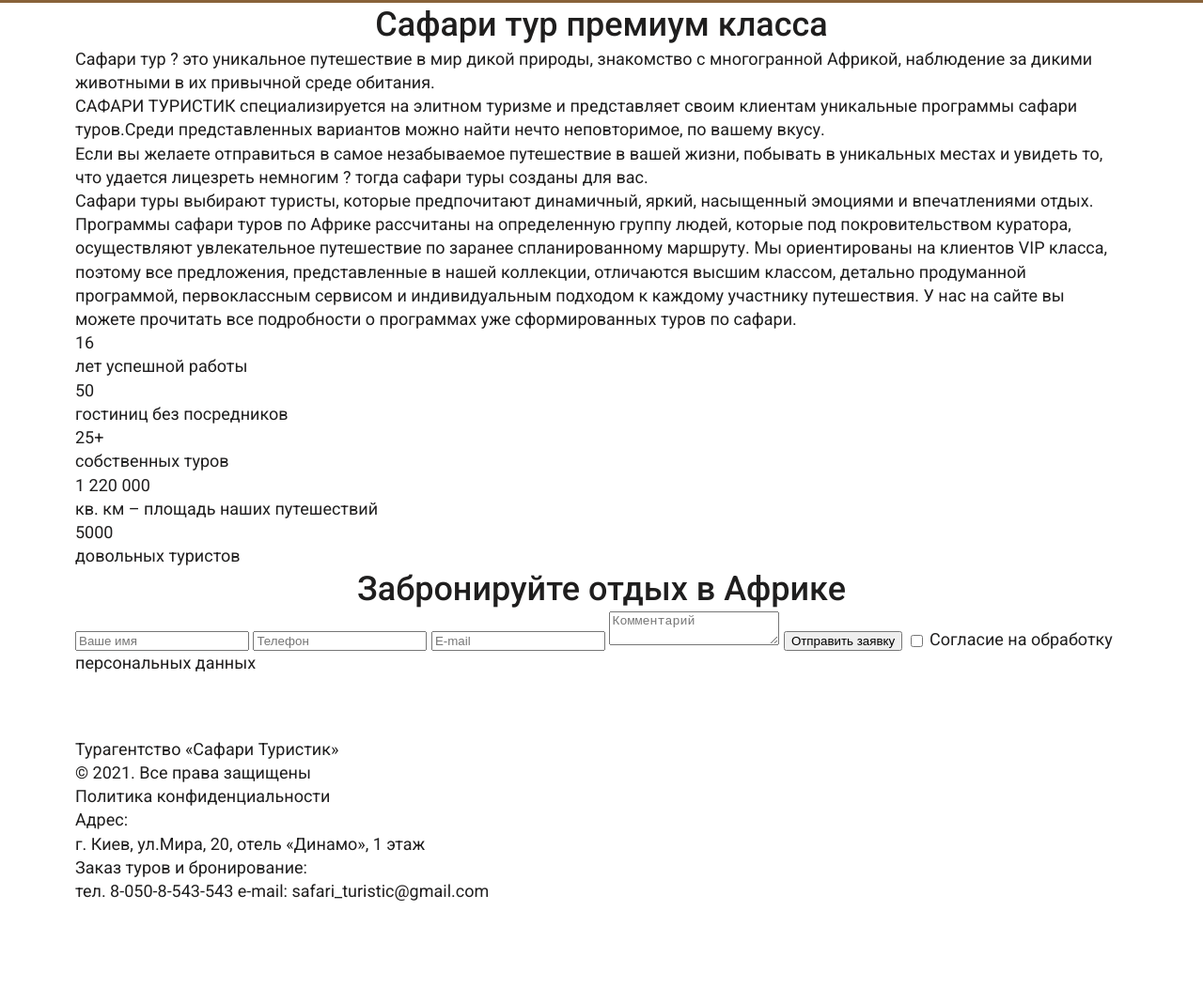
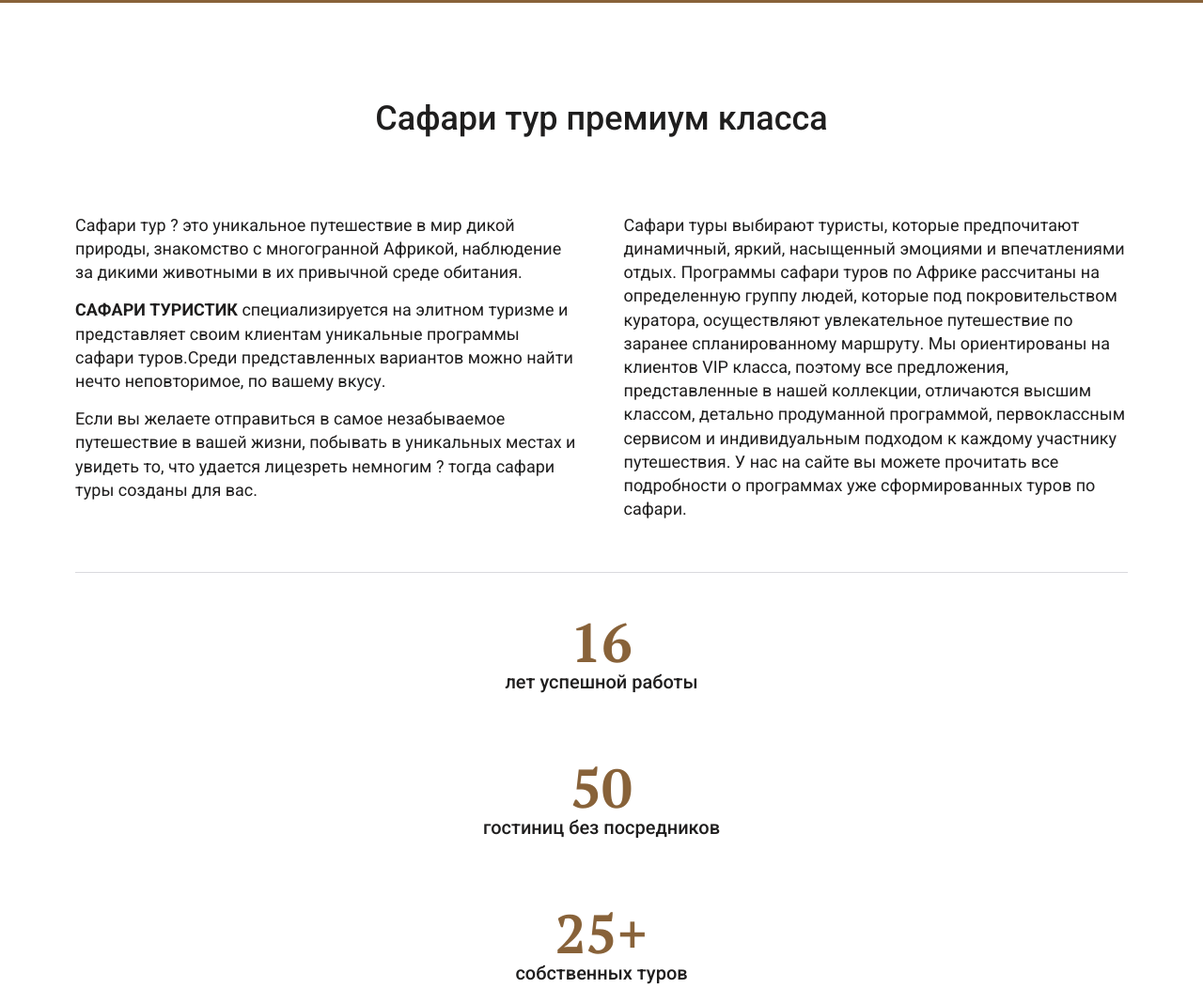
Before and after one commit to vyakhirev-d/safari, a plain HTML site: page index.html in a window 1280 px wide. Shown: the part 7415-8467 px from the top of the page at 94% size. Before the commit the page ends 8376 px from the top, so only its background shows below. Drawn offline with nearby package versions, Linux system fonts and the light colour scheme; files whose address does not match are found by name.

Commit message:
Update style.css

```diff
--- a/css/style.css
+++ b/css/style.css
@@ -253,3 +253,173 @@
 .slick-prev{
   right: 60px;
 }
+.tour{
+  padding: 100px 0;
+}
+.tour__title{
+  margin-bottom: 77px;
+}
+.tour__box{
+  column-count: 2;
+  column-gap: 47px;
+  border-bottom: 1px solid #D9D9DE;
+  margin-bottom: 44px;
+  padding-bottom: 50px;
+}
+.tour__text{
+  margin-bottom: 15px;
+}
+.tour__text span{
+  font-weight: 700;
+}
+.tour__info{
+  display: grid;
+  grid-template-columns: repeat (5, 1fr);
+  grid-gap: 70px;
+}
+.tour__info-item{
+  font-family: 'PT Serif', serif;
+  font-weight: bold;
+  font-size: 58px;
+  line-height: 60px;
+  color: #886239;
+  text-align: center;
+}
+.tour__info-text{
+  font-family: 'Roboto', sans-serif;
+  color: #1F1E1E;
+  font-weight: 500;
+  font-size: 20px;
+  line-height: 25px;
+}
+.booking{
+  background: #E5E5E5;
+  padding: 75px 0;
+}
+.booking__title{
+  margin-bottom: 43px;
+}
+.booking__form{
+  display: flex;
+  justify-content: space-between;
+  align-items: center;
+  flex-wrap: wrap;
+  max-width: 830px;
+  margin: 0 auto;
+}
+.booking__input{
+  width: 256px;
+  height: 44px;
+  border: 1px solid #D9D9DE;
+  padding: 11px 14px 12px;
+  margin-bottom: 28px;
+  font-size: 16px;
+}
+.booking__input::placeholder,
+.booking__input::area{
+  font-family: 'Roboto', sans-serif;
+  font-size: 16px;
+  color: border: 1px solid #D9D9DE;;
+}
+.boolking__area{
+  width: 100%;
+  padding: 14px;
+  height: 112px;
+  border: 1px solid #D9D9DE;
+  resize: none;
+  margin-bottom: 67px;
+  padding: 19px 65px 20px;
+  cursor: pointer;
+  font-size: 16px;
+}
+.booking__btn{
+  background: #886239;
+  border-radius: 30px;
+  border: none;
+  font-size: 18px;
+  line-height: 21px;
+  color: #fff;
+}
+.booking__label{
+  font-size: 16px;
+  line-height: 130%;
+  text-decoration: underline;
+  display: flex;
+  align-items: center;
+}
+.booking__checkbox{
+  position: absolute;
+  width: 1px;
+  height: 1px;
+  overflow: hidden;
+  clip: rect(0 0 0 0);
+  padding-left: 45px;
+}
+.booking__checkbox-style{
+  width: 26px;
+  height: 26px;
+  border: 2px solid #C4C4C4;
+  border-radius: 2px;
+  position: absolute;
+  margin-left: -45px;
+}
+.booking__checkbox:checked + .booking__checkbox-style{
+  content: '';
+  position: absolute;
+  width: 18px;
+  height: 18px;
+  background-color: #C4C4C4;
+  top: 50%;
+  left: 50%;
+  transform: translate(-50% -50%);
+}
+.footer{
+  background: #1F1E1E;
+  padding: 80px 0;
+}
+.footer_logo{
+  text-align: center;
+  margin-bottom: 70px;
+}
+.footer__box{
+  display: flex;
+  justify-content: space-between;
+  color: #fff;
+  font-size: 14px;
+  line-height: 130%;
+  max-width: 830px;
+  margin: 0 auto;
+}
+.footer__info{
+  width: 225px;
+}
+.footer__box-title{
+  margin-bottom: 7px;
+  font-weight: 500;
+}
+.footer__copy{
+  margin-bottom: 3px;
+  opacity: 0.8;
+}
+.footer__link{
+  text-decoration: underline;
+  opacity: 0.8;
+}
+.footer__address{
+  width: 165px;
+
+}
+.footer__box-title{}
+.footer__address-text{
+  opacity: 0.8;
+}
+.footer__contacts{
+  width: 210px;
+}
+.footer__phone{
+  opacity: 0.8;
+}
+.footer__mail{
+  opacity: 0.8;
+  display: block;
+}
```
